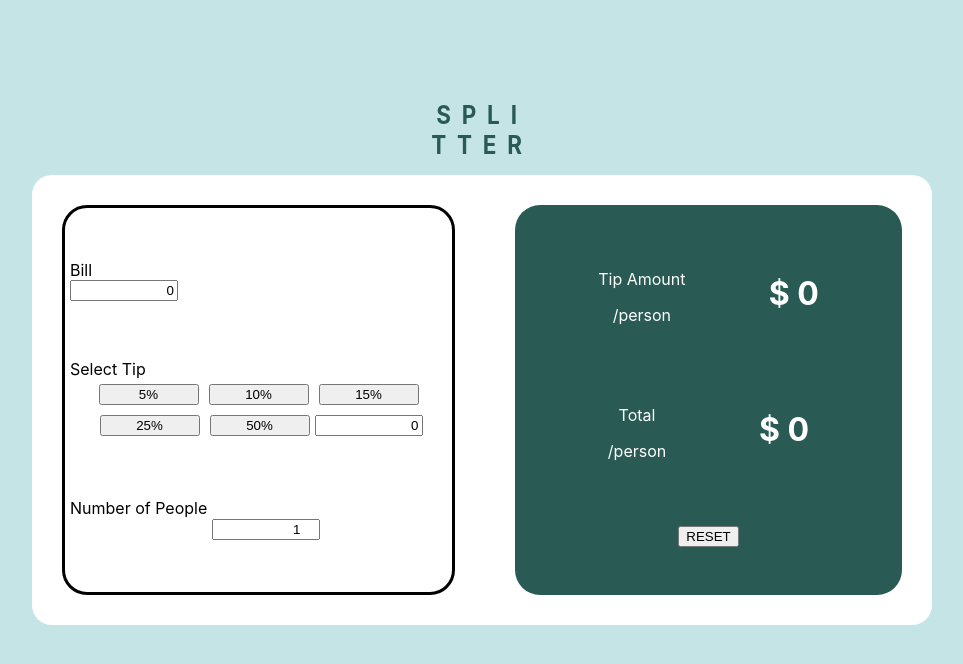
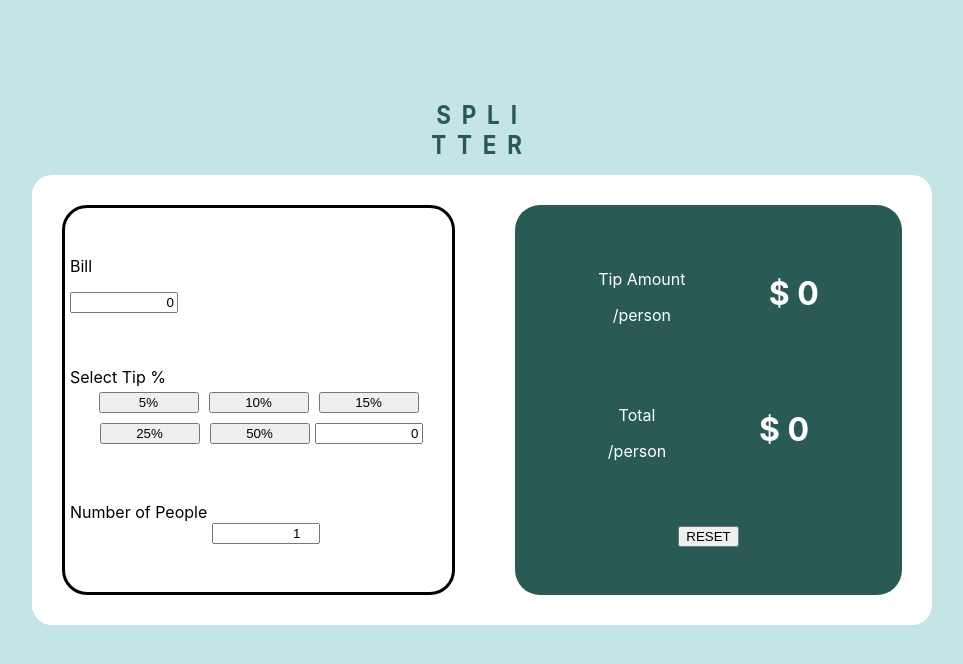
Before and after one commit to ophy90/tip-calculator-app-main, a React (Create React App) app in the folder tip-calculator/: page / in a window 1280 px wide. Shown: the top 664 px of the page, without its empty margins (158-1121 px from the left). Built offline with nearby package versions, Linux system fonts and the light colour scheme.

Commit message:
added icon dollar

```diff
--- a/tip-calculator/src/components/calculator/calculator.component.js
+++ b/tip-calculator/src/components/calculator/calculator.component.js
@@ -47,10 +47,11 @@ const Calculator = (props) => {
                 <div className = "touches">
                     <div className = "touches-bill">
                         <label>Bill</label>
+                        <i className="fas fa-dollar-sign"></i>
                         <input value={bill} onChange={handleChange(setBill)}/>
                     </div>
                     <div className = "touches-tip">
-                        <label>Select Tip</label>
+                        <label>Select Tip %</label>
                         <div className = "touches-choose-tip">
                             <button>5%</button>
                             <button>10%</button>
```
